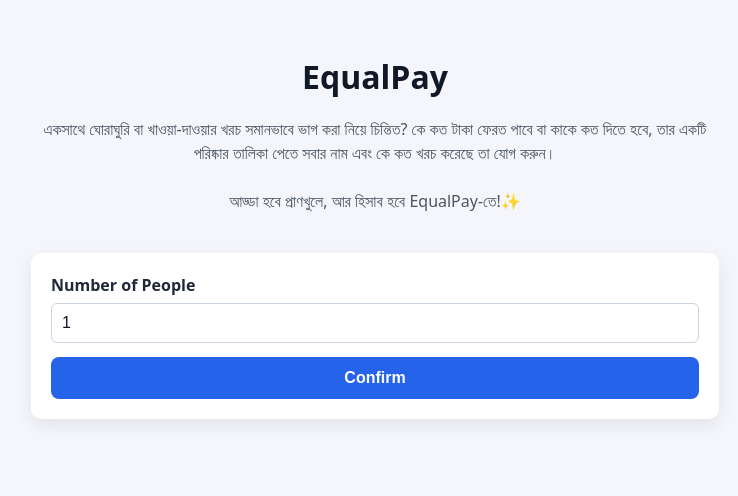
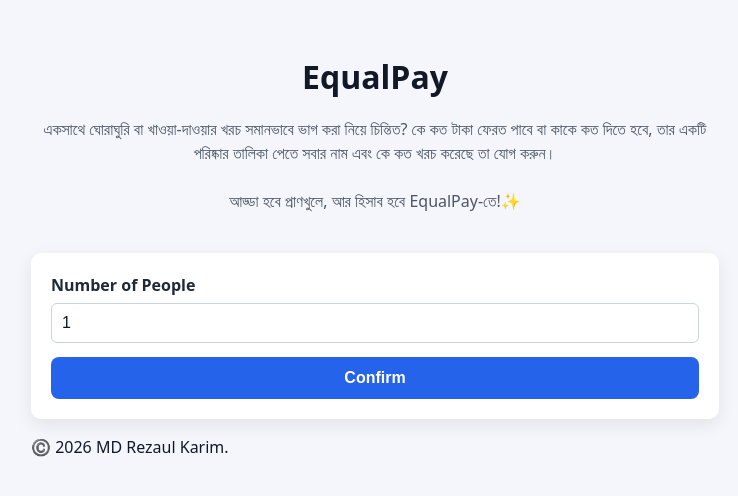
Before and after one commit to Hydra1536/React-EqualPay-App, a React (Vite) app: page / in a window 1280 px wide. Shown: the top 496 px of the page, without its empty margins (265-1003 px from the left). Built offline with nearby package versions, Linux system fonts and the light colour scheme.

Commit message:
Update App.jsx

```diff
--- a/src/App.jsx
+++ b/src/App.jsx
@@ -96,6 +96,7 @@
           />
         </div>
       )}
+      ©️ 2026 MD Rezaul Karim.
     </div>
   );
 }
```
